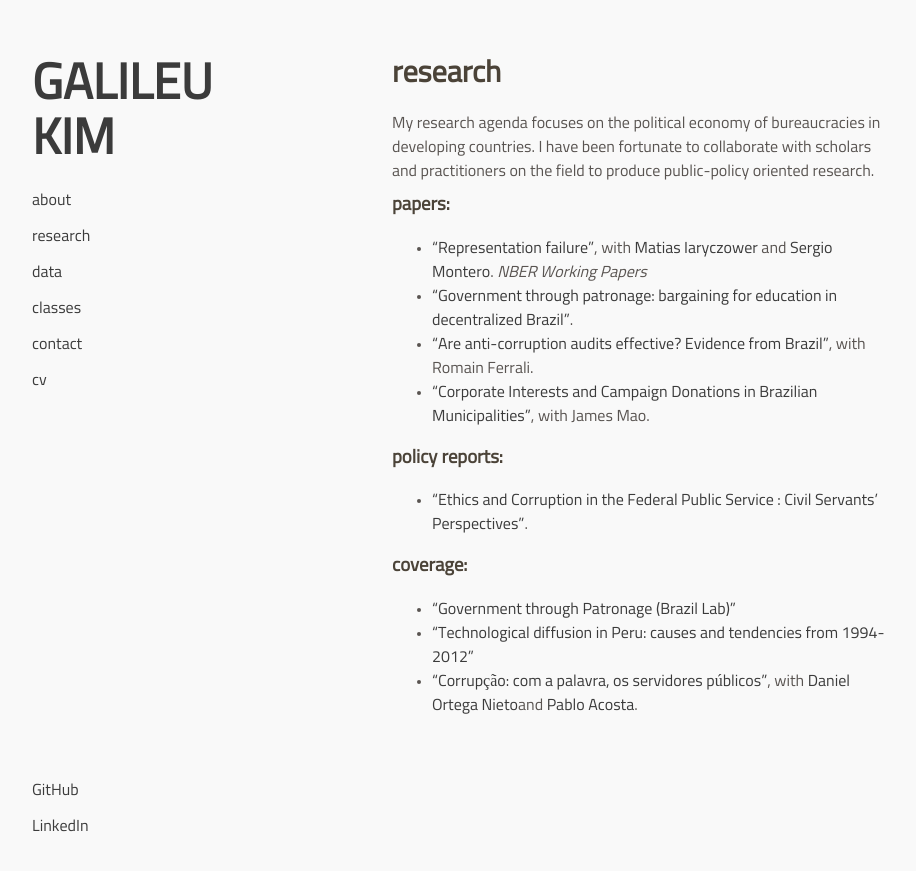
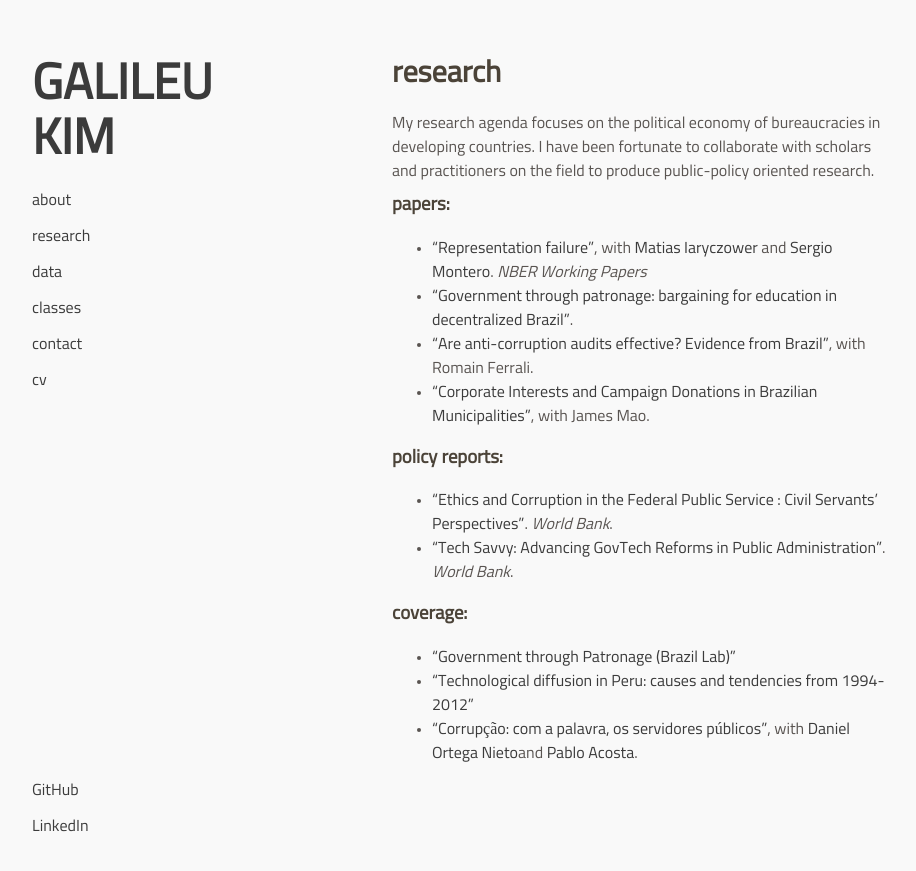
Before and after one commit to galileukim/galileukim.github.io, a Jekyll site: the page built from pages/research.md, in a window 1280 px wide. Shown: the top 871 px of the page, without its empty margins (178-1094 px from the left). Built offline with Jekyll 4.4.1, drawn with Linux system fonts in a browser that asks for light colours; our own code applies the rules of GitHub Pages for plain Markdown files.

Commit message:
add report

```diff
--- a/pages/research.md
+++ b/pages/research.md
@@ -15,7 +15,8 @@ My research agenda focuses on the political economy of bureaucracies in developi
 
 ### policy reports:
 
-- ["Ethics and Corruption in the Federal Public Service : Civil Servants' Perspectives"](https://documents.worldbank.org/en/publication/documents-reports/documentdetail/129401636585714972/%c3%89tica-e-corrup%c3%a7%c3%a3o-no-servicio-p%c3%bablico-federal-a-perspectiva-dos-servidores).
+- ["Ethics and Corruption in the Federal Public Service : Civil Servants' Perspectives"](https://documents.worldbank.org/en/publication/documents-reports/documentdetail/129401636585714972/%c3%89tica-e-corrup%c3%a7%c3%a3o-no-servicio-p%c3%bablico-federal-a-perspectiva-dos-servidores). *World Bank*.
+- ["Tech Savvy: Advancing GovTech Reforms in Public Administration"](https://documents.worldbank.org/en/publication/documents-reports/documentdetail/099400004112257749/p1754970d6c6420f00ab5905f7004ba9c2f). *World Bank*.
 
 ### coverage:
 
```
